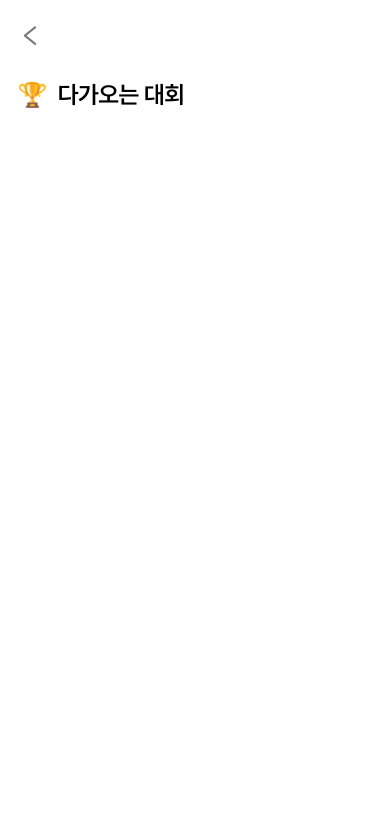
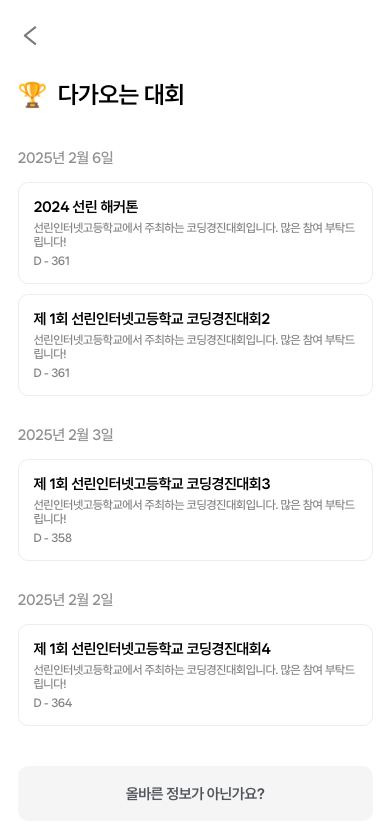
Before and after one commit to iamfiro/sunrin-life-app, a React Native app: screen /Competition in a window 390 px wide. Shown: the top 840 px of the page. Built offline with nearby package versions, Linux system fonts and the light colour scheme.

Commit message:
💄 Update component styles and add competition screen

```diff
--- /dev/null
+++ b/components/button.tsx
@@ -0,0 +1,62 @@
+/**
+ * Renders a button component based on the specified type.
+ *
+ * @param {Object} props - The component props.
+ * @param {string} props.type - The type of the button ('primary' or 'secondary').
+ * @param {string} props.text - The text to display on the button.
+ * @param {Function} props.onClick - The function to be called when the button is clicked.
+ * @returns {JSX.Element} The rendered button component.
+ */
+
+import { StyleSheet, Text, TouchableOpacity } from "react-native";
+import Title from "./title";
+
+interface ButtonProps {
+    type: 'primary' | 'secondary';
+    text: string;
+    onClick: () => void;
+}
+
+export default function Button({ type, text, onClick }: ButtonProps) {
+    const { buttonStyle, titleColor } = buttonStyles[type] || {};
+
+    if (!buttonStyle || !titleColor) {
+        return <Text>Invalid Button Type</Text>;
+    }
+
+    return (
+        <TouchableOpacity style={buttonStyle} onPress={onClick}>
+            <Title size={5} color={titleColor} weight="300">{text}</Title>
+        </TouchableOpacity>
+    );
+}
+
+const style = StyleSheet.create({
+    primaryButton: {
+        width: "100%",
+        height: 55,
+        justifyContent: "center",
+        alignItems: "center",
+        backgroundColor: "#477AFF",
+        borderRadius: 10,
+    },
+    secondaryButton: {
+        width: "100%",
+        height: 55,
+        justifyContent: "center",
+        alignItems: "center",
+        backgroundColor: "#f5f5f5",
+        borderRadius: 10,
+    }
+});
+
+const buttonStyles = {
+    primary: {
+        buttonStyle: style.primaryButton,
+        titleColor: "#ffffff"
+    },
+    secondary: {
+        buttonStyle: style.secondaryButton,
+        titleColor: "#50545C"
+    }
+};
--- a/components/filterSelectButton.tsx
+++ b/components/filterSelectButton.tsx
@@ -17,6 +17,9 @@ export default function FilterSelectButton({ children, onPress, selected }: Filt
     )
 }
 
+/**
+ * Styles for the filter select button component.
+ */
 const style = StyleSheet.create({
     button: {
         alignItems: 'center',
--- a/screens/competition.tsx
+++ b/screens/competition.tsx
@@ -1,10 +1,13 @@
-import { StyleSheet, ScrollView, StatusBar, View, Text } from "react-native";
+import { StyleSheet, ScrollView, StatusBar, View, Text, Linking } from "react-native";
 import NavigationButton from "../components/navigationButton";
 import Title from "../components/title";
 import Badge from "../components/badge";
 import * as SplashScreen from "expo-splash-screen";
 import { useFonts } from "expo-font";
-import { useCallback } from "react";
+import { useCallback, useEffect, useState } from "react";
+import Button from "../components/button";
+import { CompetitionStateType } from "../types/competition";
+import { TouchableOpacity } from "react-native";
 
 export default function ScreenCompetitionList({ route, navigation }: any) {
 	SplashScreen.preventAutoHideAsync();
@@ -25,7 +28,38 @@ export default function ScreenCompetitionList({ route, navigation }: any) {
 		}
 	}, [fontsLoaded, fontError]);
 
-	if (!fontsLoaded && !fontError) {
+    const [data, setData] = useState<CompetitionStateType | []>([]);
+    var preventListDate: Date | null = null;
+
+    useEffect(() => {
+        setData([
+            {
+                title: "2024 선린 해커톤",
+                date: new Date("2025-03-15"), // Update the date property to be of type Date
+                url: "https://www.instagram.com/sunrin_life",
+                description: '선린인터넷고등학교에서 주최하는 코딩경진대회입니다. 많은 참여 부탁드립니다!'
+            },
+            {
+                title: "제 1회 선린인터넷고등학교 코딩경진대회2",
+                date: new Date("2025-03-15"), // Update the date property to be of type Date
+                url: "https://www.instagram.com/sunrin_life",
+                description: '선린인터넷고등학교에서 주최하는 코딩경진대회입니다. 많은 참여 부탁드립니다!'
+            },
+            {
+                title: "제 1회 선린인터넷고등학교 코딩경진대회3",
+                date: new Date("2025-03-12"), // Update the date property to be of type Date
+                url: "https://www.instagram.com/sunrin_life",
+                description: '선린인터넷고등학교에서 주최하는 코딩경진대회입니다. 많은 참여 부탁드립니다!'
+            },{
+                title: "제 1회 선린인터넷고등학교 코딩경진대회4",
+                date: new Date("2025-03-18"), // Update the date property to be of type Date
+                url: "https://www.instagram.com/sunrin_life",
+                description: '선린인터넷고등학교에서 주최하는 코딩경진대회입니다. 많은 참여 부탁드립니다!'
+            }
+        ]);
+    }, []);
+
+    if (!fontsLoaded && !fontError) {
 		return null;
 	}
 
@@ -35,8 +69,42 @@ export default function ScreenCompetitionList({ route, navigation }: any) {
             <NavigationButton onClick={() => navigation.navigate("Home")} />
             <View style={{ paddingHorizontal: 17.5, marginTop: 10 }}>
                 <Title size={2} color="#000" weight="300">🏆  다가오는 대회</Title>
+                <View style={{ height: 40 }} />
+                {
+                    data.map((item, index) => {
+                        const isSameDate = preventListDate?.toString() === item.date?.toString();
+                        preventListDate = item.date;
+
+                        return (
+                            <>
+                                {
+                                    !isSameDate && (
+                                        <View key={Math.random()}>
+                                            {
+                                                index !== 0 && <View style={{ height: 30 }} />
+                                            }
+                                            <Title size={5} color="#909090" weight="200">{item.date.getFullYear()}년 {item.date.getMonth()}월 {item.date.getDay()}일</Title>
+                                            <View style={{ height: 5 }} />
+                                        </View>
+                                    )
+                                }
+                                <TouchableOpacity style={style.competitionContainer} key={Math.random()}>
+                                    <Title size={5} color="#000" weight="300">{item.title}</Title>
+                                    <View style={{ height: 5 }} />
+                                    <Title size={7} color="#838383" weight="200">{item.description}</Title>
+                                    <View style={{ height: 5 }} />
+                                    <Title size={7} color="#838383" weight="200">D - {Math.floor((item.date.getTime() - new Date().getTime()) / (1000 * 60 * 60 * 24))}</Title>
+                                </TouchableOpacity>
+                            </>
+                        )
+                    })
+                }
+                <View style={{ height: 40 }} />
+                <Button type="secondary" text="올바른 정보가 아닌가요?" onClick={() => { Linking.openURL("https://www.instagram.com/sunrin_life")}} />
+                <View style={{ height: 30 }} />
             </View>
         </ScrollView>
+        <StatusBar backgroundColor={"#ffffff"} barStyle={"dark-content"} />
         </>
     )
 }
@@ -47,4 +115,13 @@ const style = StyleSheet.create({
 
         backgroundColor: "#fff",
     },
+    competitionContainer: {
+        borderRadius: 10,
+
+        padding: 15,
+        marginTop: 10,
+
+        borderColor: "#ededed",
+        borderWidth: 1,
+    }
 })
--- /dev/null
+++ b/types/competition.ts
@@ -0,0 +1,8 @@
+interface ICompetitionState {
+    title: string;
+    description: string;
+    date: Date;
+    url: string;
+}
+
+export type CompetitionStateType = ICompetitionState[] | [];
```
Also changed, not shown: components/divider.tsx (+8 -5 lines), components/header.tsx (+9 -0 lines).
